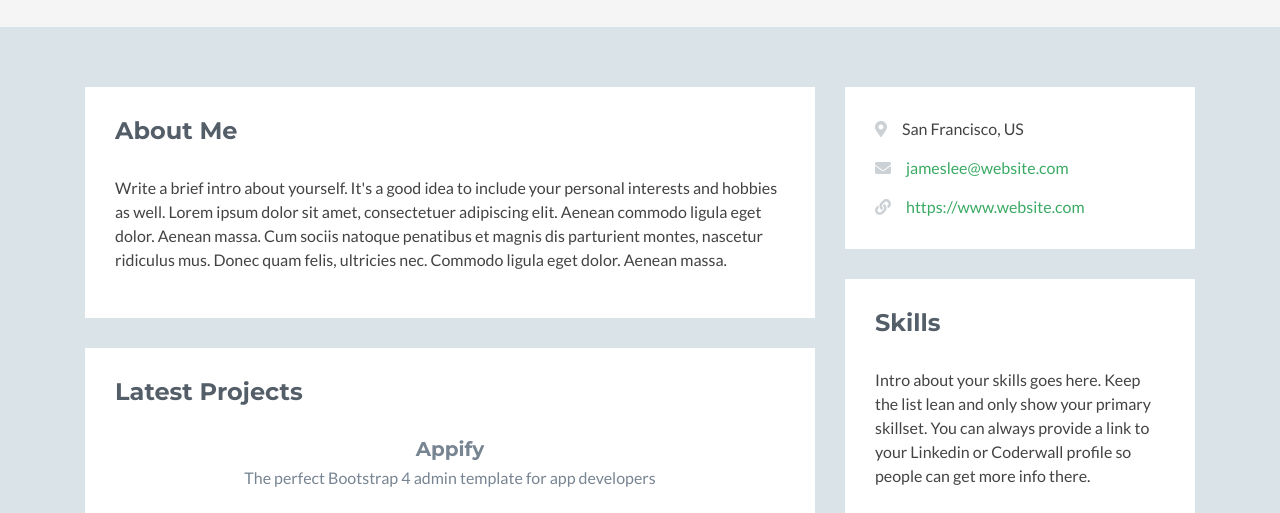
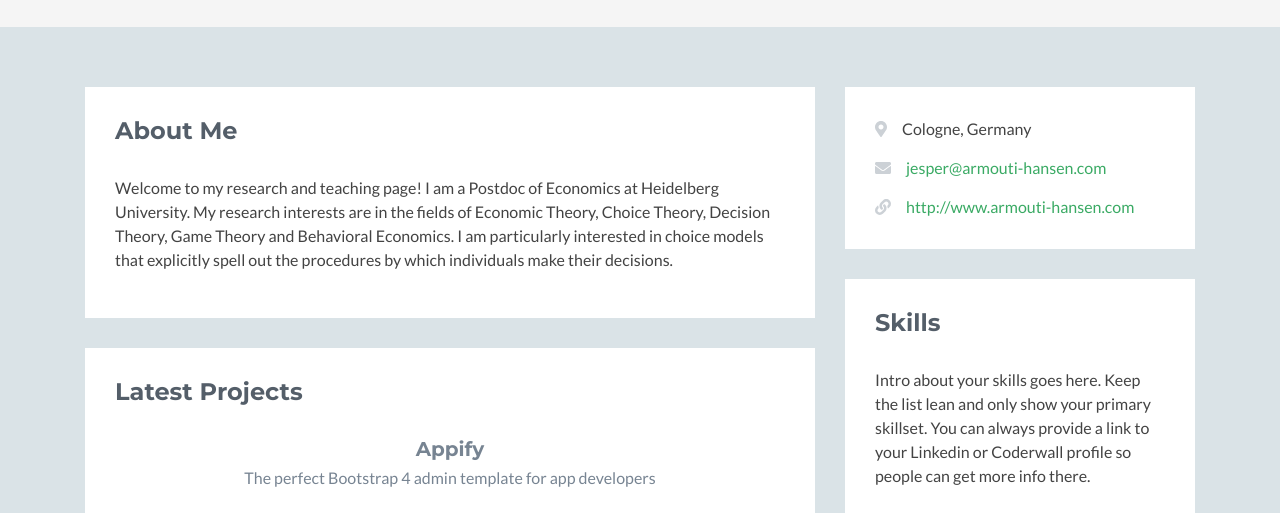
Before and after one commit to armoutihansen/armouti-hansen.com, a plain HTML site: page index.html in a window 1280 px wide. Shown: the part 274-787 px from the top of the page. Drawn offline with nearby package versions, Linux system fonts and the light colour scheme; no server answers; some icons are missing.

Commit message:
Update index.html

```diff
--- a/index.html
+++ b/index.html
@@ -58,7 +58,7 @@
                     <div class="section-inner">
                         <h2 class="heading">About Me</h2>
                         <div class="content">
-                            <p>Write a brief intro about yourself. It's a good idea to include your personal interests and hobbies as well. Lorem ipsum dolor sit amet, consectetuer adipiscing elit. Aenean commodo ligula eget dolor. Aenean massa. Cum sociis natoque penatibus et magnis dis parturient montes, nascetur ridiculus mus. Donec quam felis, ultricies nec. Commodo ligula eget dolor. Aenean massa.</p>
+                            <p>Welcome to my research and teaching page! I am a Postdoc of Economics at Heidelberg University. My research interests are in the fields of Economic Theory, Choice Theory, Decision Theory, Game Theory and Behavioral Economics. I am particularly interested in choice models that explicitly spell out the procedures by which individuals make their decisions.</p>
 
                         </div><!--//content-->
                     </div><!--//section-inner-->
@@ -215,9 +215,9 @@
                         <h2 class="heading sr-only">Basic Information</h2>
                         <div class="content">
                             <ul class="list-unstyled">
-                                <li><i class="fas fa-map-marker-alt"></i><span class="sr-only">Location:</span>San Francisco, US</li>
-                                <li><i class="fas fa-envelope"></i><span class="sr-only">Email:</span><a href="#">jameslee@website.com</a></li>
-                                <li><i class="fas fa-link"></i><span class="sr-only">Website:</span><a href="#">https://www.website.com</a></li>
+                                <li><i class="fas fa-map-marker-alt"></i><span class="sr-only">Location:</span>Cologne, Germany</li>
+                                <li><i class="fas fa-envelope"></i><span class="sr-only">Email:</span><a href="#">jesper@armouti-hansen.com</a></li>
+                                <li><i class="fas fa-link"></i><span class="sr-only">Website:</span><a href="#">http://www.armouti-hansen.com</a></li>
                             </ul>
                         </div><!--//content-->
                     </div><!--//section-inner-->
```
